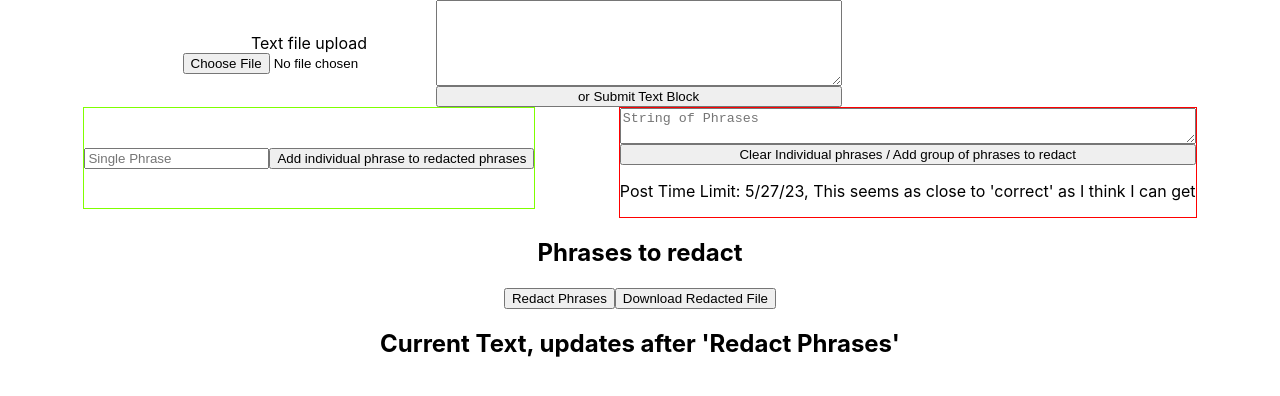
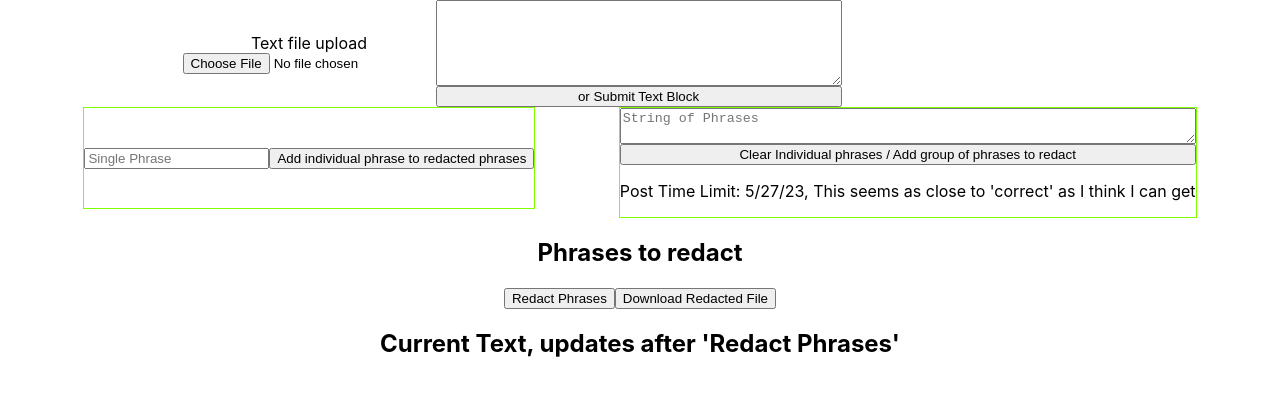
Before and after one commit to eebrowning/AutoRedact, a React (Create React App) app: page / in a window 1280 px wide. Shown: the top 396 px of the page. Built offline with nearby package versions, Linux system fonts and the light colour scheme.

Commit message:
unreddening group input box

```diff
--- a/src/App.css
+++ b/src/App.css
@@ -37,7 +37,7 @@ label {
   flex-direction: column;
   /* width: 50%; */
   max-width: 50%;
-  border: 1px solid red;
+  border: 1px solid chartreuse;
 }
 
 #middle-group {
```
